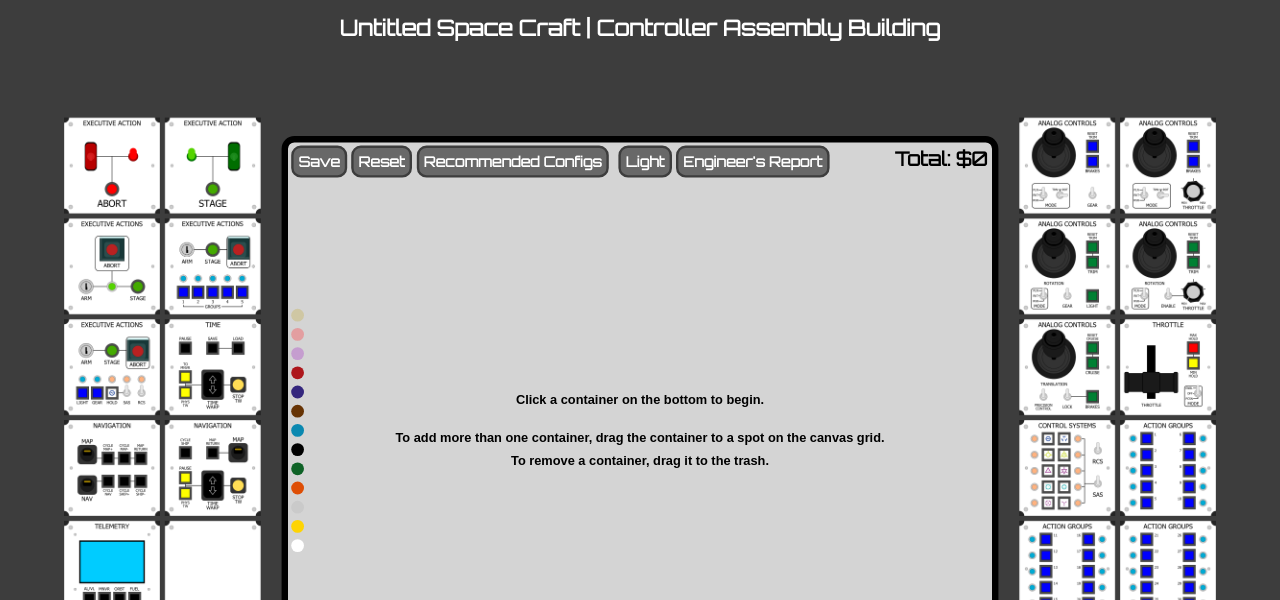
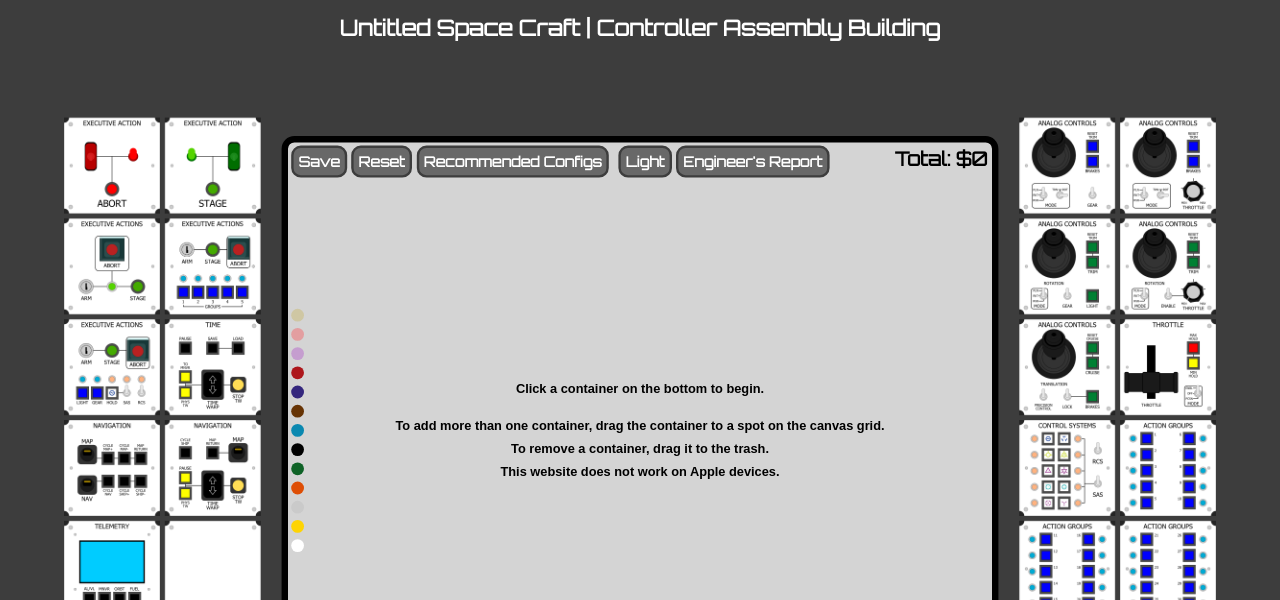
Before and after one commit to CodapopKSP/CodapopKSP.github.io, a plain HTML site: page index.html in a window 1280 px wide. Shown: the top 600 px of the page. Drawn offline with Linux system fonts and the light colour scheme; some packages are replaced by stand-ins of ours; a script that the page names is missing.

Commit message:
Add warning for apple users.

```diff
--- a/index.html
+++ b/index.html
@@ -92,6 +92,7 @@
 					<h1 style="font-family: Arial;">Click a container on the bottom to begin.<br></br></h1>
 					<h1 style="font-family: Arial;">To add more than one container, drag the container to a spot on the canvas grid.</h1>
 					<h1 style="font-family: Arial;">To remove a container, drag it to the trash.</h1>
+					<h1 style="font-family: Arial;">This website does not work on Apple devices.</h1>
 				</div>
 
 				<!-- Bottom Container Grid -->
```
